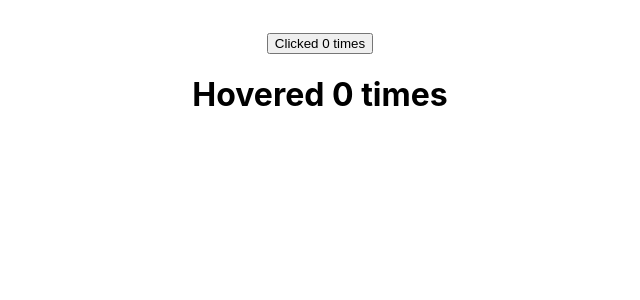
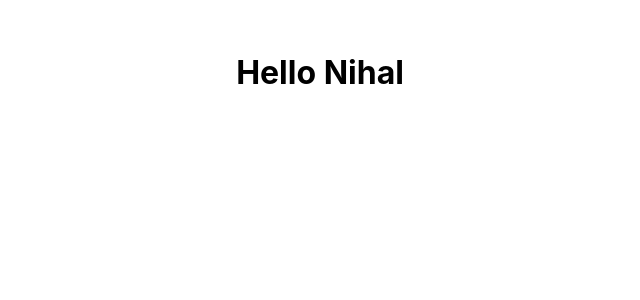
Before and after one commit to nihalshanp/learning-react, a React (Create React App) app: page / in a window 1280 px wide. Shown: the top 300 px of the page, without its empty margins (320-960 px from the left). Built offline with nearby package versions, Linux system fonts and the light colour scheme.

Commit message:
learned about context

```diff
--- a/package.json
+++ b/package.json
@@ -6,6 +6,7 @@
     "@testing-library/jest-dom": "^5.11.9",
     "@testing-library/react": "^11.2.5",
     "@testing-library/user-event": "^12.7.3",
+    "axios": "^0.21.1",
     "bootstrap": "^4.6.0",
     "react": "^17.0.1",
     "react-bootstrap": "^1.5.1",
--- a/src/App.js
+++ b/src/App.js
@@ -1,29 +1,15 @@
 import React, { Component }  from 'react'
 import './App.css';
-import ClickCounterTow from './Component/ClickCounterTow'
-import HoverCounterTow from './Component/HoverCounterTow'
-import User from './Component/User'
-import Counter from './Component/Counter'
+import ComponentC from './Component/ComponentC'
+import { UserProvider } from './Component/userContext'
 
 class App extends Component {
   render(){
   return (
     <div className="App">
-
-        <Counter>
-        {(count, incrementCount) => (
-            <ClickCounterTow count={count} incrementCount={incrementCount}/>
-        )}
-        </Counter>
-        <Counter>
-        {(count, incrementCount) => (
-                <HoverCounterTow count={count} incrementCount={incrementCount}/>
-            )}
-            </Counter>
-
-       {/* <ClickCounterTow/>
-        <HoverCounterTow/>
-        <User name={(isLoggedin) => isLoggedin ? 'Nihal shan' : 'Guest'}/>*/}
+        <UserProvider value="Nihal">
+            <ComponentC/>
+        </UserProvider>
     </div>
   );
   }
--- /dev/null
+++ b/src/Component/ComponentC.js
@@ -0,0 +1,12 @@
+import React, { Component } from 'react'
+import ComponentE from './ComponentE'
+
+export default class ComponentC extends Component {
+    render() {
+        return (
+            <div>
+                <ComponentE/>
+            </div>
+        )
+    }
+}
--- /dev/null
+++ b/src/Component/ComponentE.js
@@ -0,0 +1,12 @@
+import React, { Component } from 'react'
+import ComponentF from './ComponentF'
+
+export default class ComponentE extends Component {
+    render() {
+        return (
+            <div>
+               <ComponentF/>
+            </div>
+        )
+    }
+}
--- /dev/null
+++ b/src/Component/ComponentF.js
@@ -0,0 +1,16 @@
+import React, { Component } from 'react'
+import { UserConsumer } from './userContext'
+
+export default class ComponentF extends Component {
+    render() {
+        return (
+            <div>
+                <UserConsumer>
+                    {
+                        username => <h1> Hello {username} </h1>
+                    }
+                </UserConsumer>
+            </div>
+        )
+    }
+}
--- /dev/null
+++ b/src/Component/userContext.js
@@ -0,0 +1,11 @@
+import React from 'react'
+
+const UserContext = React.createContext()
+
+const UserProvider = UserContext.Provider
+const UserConsumer = UserContext.Consumer
+
+export {
+    UserConsumer,
+    UserProvider
+}
```
Also changed, not shown: 1 other file (tests, documents, lock files or other folders).
